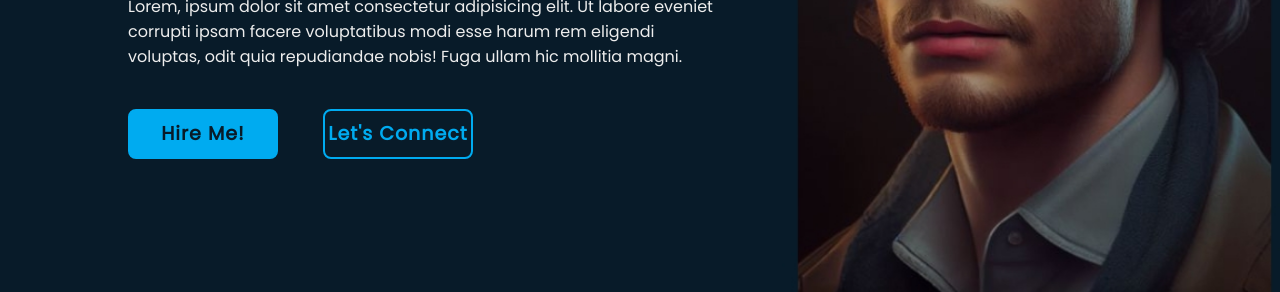
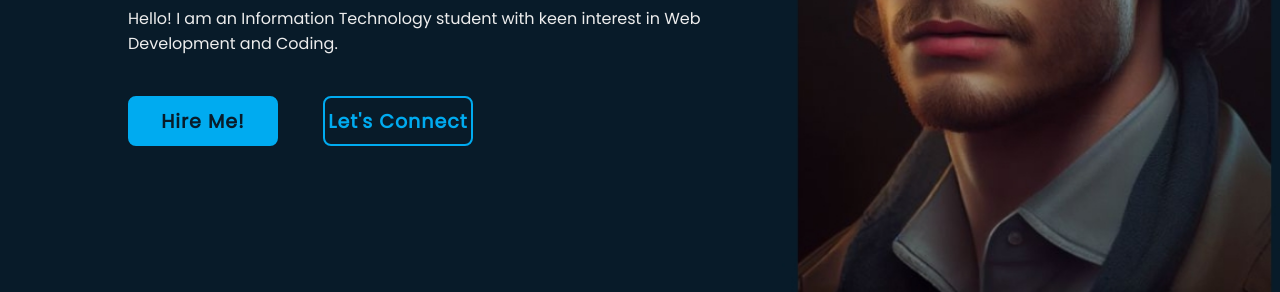
Before and after one commit to 524himanshu/Portfolio, a plain HTML site: page index.html in a window 1280 px wide. Shown: the part 425-717 px from the top of the page. Drawn offline with nearby package versions, Linux system fonts and the light colour scheme.

Commit message:
Update index.html

```diff
--- a/index.html
+++ b/index.html
@@ -26,10 +26,7 @@
         <div class="home-content">
             <h1>Hi, I'm Himanshu Menghani</h1>
             <h3> Tech Enthusiast</h3>
-            <p>Lorem, ipsum dolor sit amet consectetur adipisicing elit.
-               Ut labore eveniet corrupti ipsam facere voluptatibus modi
-               esse harum rem eligendi voluptas, odit quia repudiandae nobis!
-               Fuga ullam hic mollitia magni.</p>
+            <p>Hello! I am an Information Technology student with keen interest in Web Development and Coding.</p>
             <div class="btn-box">
                 <a href="#">Hire Me!</a>
                 <a href="#">Let's Connect</a>
```
